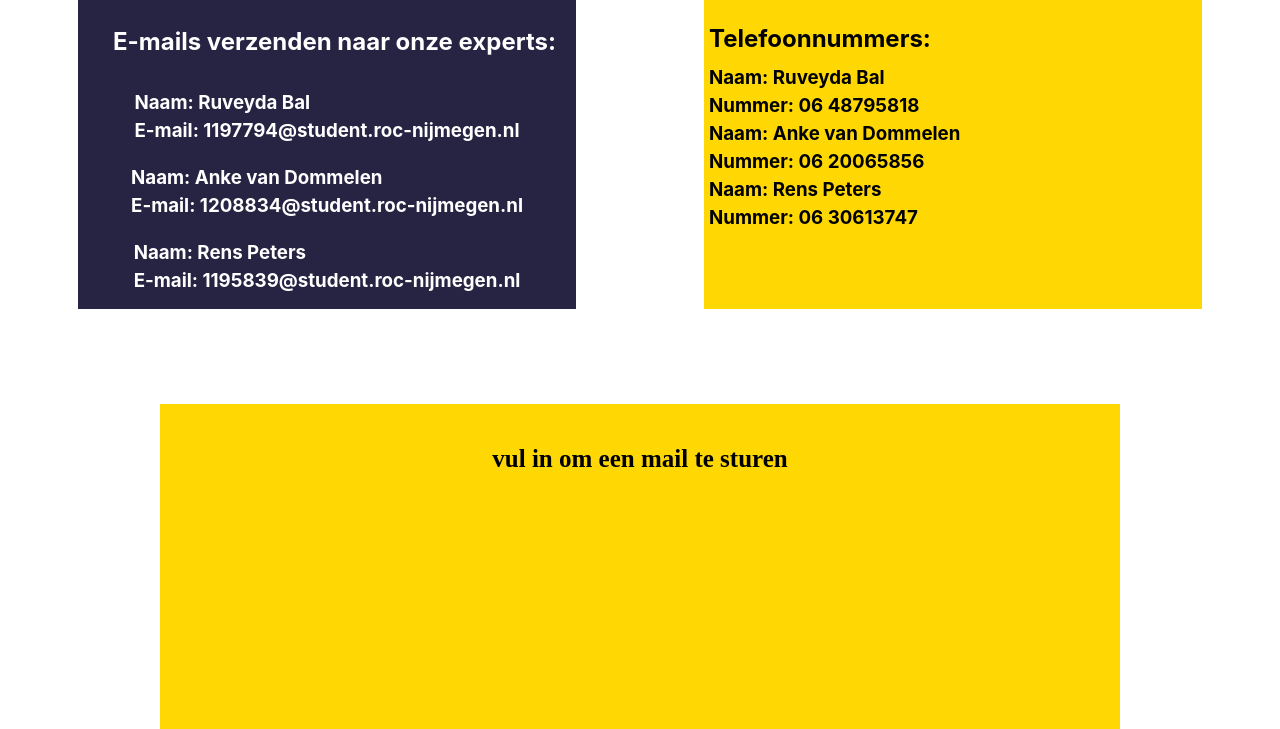
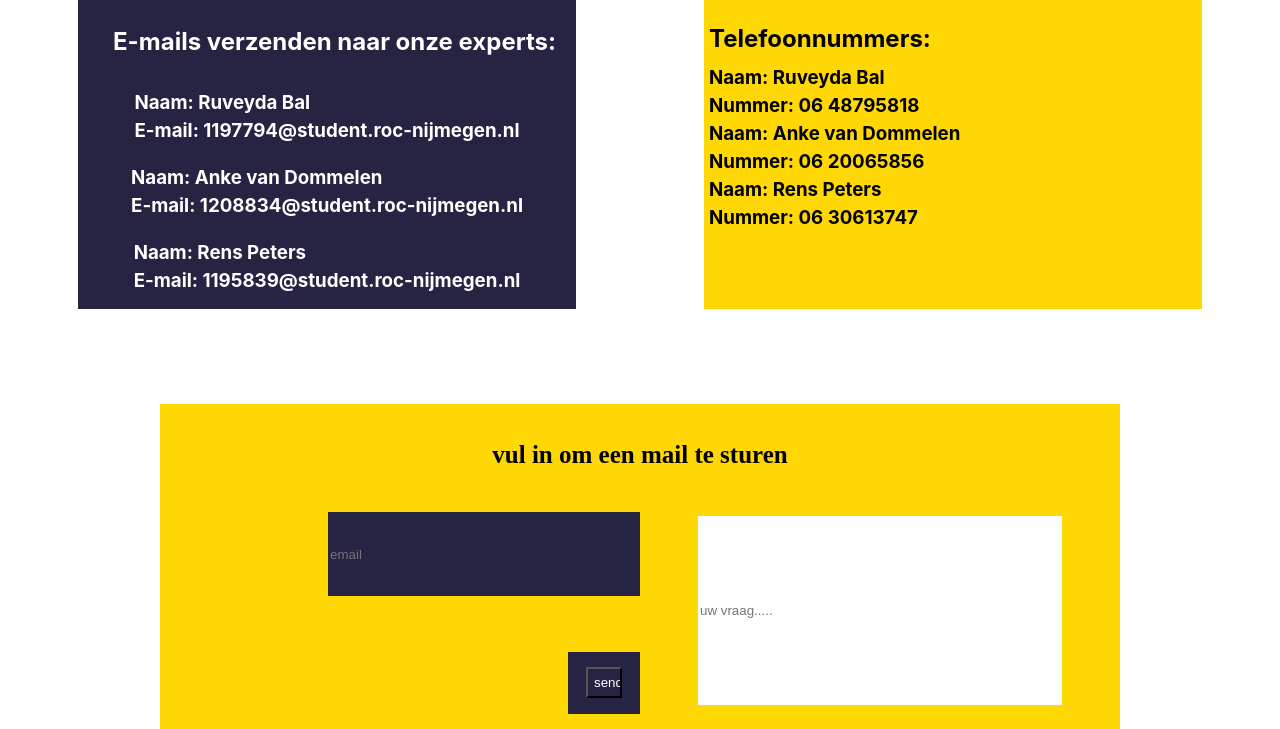
Before and after one commit to anke180/Reisbureau, a PHP site: page /pages/service.php in a window 1280 px wide. Shown: the part 791-1520 px from the top of the page. Run offline with PHP 8.4, Linux system fonts and the light colour scheme.

Commit message:
service pagina
het "mail" versturen is klaar

```diff
--- a/css/index.css
+++ b/css/index.css
@@ -241,7 +241,7 @@ body{
     height: auto;
     width: 100%;
     display: flex;
-    flex-direction: column;
+    flex-direction: row;
     align-items: center;
     justify-content: center;
 
@@ -289,9 +289,94 @@ body{
     justify-content: center;
 }
 
-/* .balk-mail{
-    height: ;
-} */
+.blok-lang-mail{
+    height: 80%;
+    width: 100%;
+    display: flex;
+    flex-direction: row;
+    align-items: center;
+    justify-content: center;
+}
+
+.blok-klein-mail{
+    height: 100%;
+    width: 100%;
+    display: flex;
+    flex-direction: column;
+    align-items: center;
+    justify-content: center;
+}
+
+.balk-groot-mail{
+    height: 50%;
+    width: 100%;
+    display: flex;
+    flex-direction: column;
+    align-items: flex-end;
+    justify-content: flex-end;
+    margin-bottom: 15px;
+}
+
+.balk-mail{
+    height: 80%;
+    width: 65%;
+    display: flex;
+    flex-direction: row;
+    align-items: center;
+    justify-content: flex-start;
+    background-color: #272343;
+}
+
+.blok-send{
+    height: 60%;
+    width: 15%;
+    display: flex;
+    flex-direction: row;
+    align-items: center;
+    justify-content: center;
+    background-color: #272343;
+}
+
+.blok-tekst-mail{
+    height: 80%;
+    width: 75%;
+    display: flex;
+    flex-direction: column;
+    align-items: center;
+    justify-content: flex-start;
+    background-color: #FFFFFF;
+}
+
+.mail{
+    height: 100%;
+    width: 100%;
+    background-color: #272343;
+    border: none;
+    color: #FFFFFF;
+}
+
+.send{
+    height: 50%;
+    width: 50%;
+    background-color: #272343;
+    /* border: none; */
+    border-color: #000000;
+    color: #FFFFFF;
+}
+
+.tekst{
+    height: 100%;
+    width: 100%;
+    display: flex;
+    flex-direction: column;
+    align-items: center;
+    justify-content: center;
+    background-color: #ffffff;
+    border: none;
+    color: #000;
+}
+
+/* einde service Ruveyda */
 
 /* hier begint zoekopdracht */
 /* gemaakt door Ruveyda */
--- a/pages/service.php
+++ b/pages/service.php
@@ -65,15 +65,35 @@
         </div>
 
         <div class="container-service-email">
+          <!-- <form action='service-verstuur-mail.php' name='service-verstuur-mail' method='POST'> -->
             <div class="blok-email">
                 <div class="mail-blok">
                     <div class="tekst-mail-sturen-balk">
                         <a class="tekst-mail-sturen">vul in om een mail te sturen</a>
                     </div>
-
+                    <div class="blok-lang-mail">
+                        <div class="blok-klein-mail">
+                            <div class="balk-groot-mail">
+                                <div class="balk-mail">
+                                <input class='mail'  type='text' name='email' placeholder='email'>
+                                </div>
+                            </div>
+                            <div class="balk-groot-mail">
+                                <div class="blok-send">
+                                <input class='send' type='button' value='send'>
+                                </div>
+                            </div>
+                        </div>
+                        <div class="blok-klein-mail">
+                            <div class="blok-tekst-mail">
+                                <input class='tekst' type='text' name='tekst' placeholder='uw vraag.....'>
+                            </div>
+                        </div>
+                    </div>
                 </div>
             </div>
         </div>
 
+
 </body>
 </html>
```
Also changed, not shown: pages/service-verstuur-mail.php (added, +20 -0 lines).
